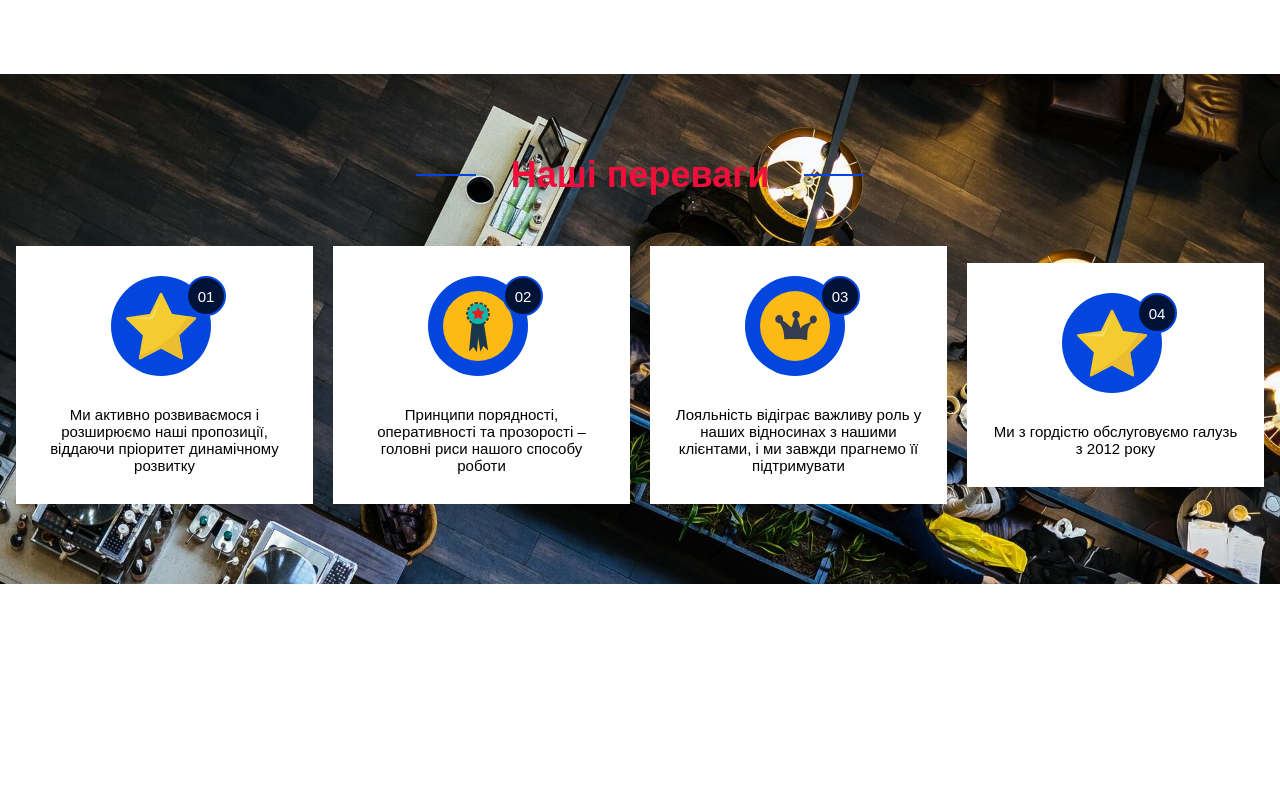
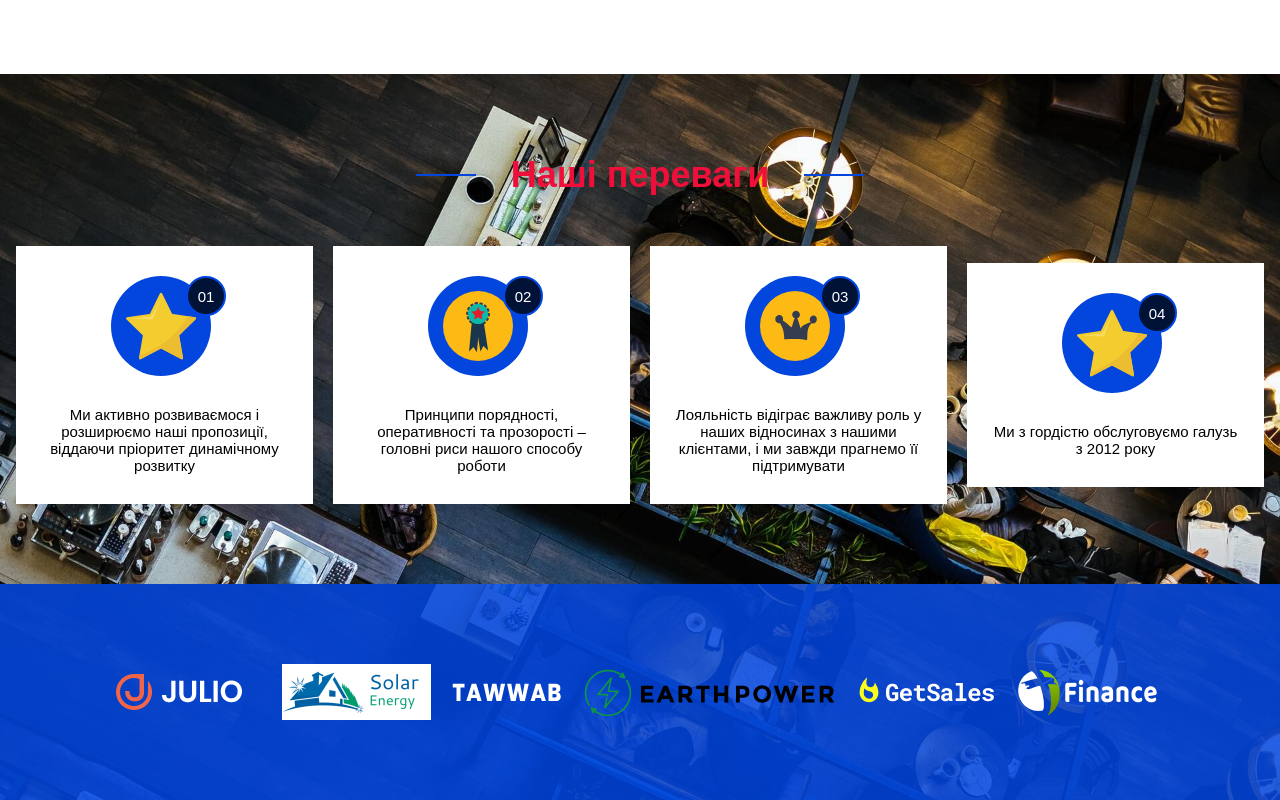
Before and after one commit to KittyKattyD/work1, a plain HTML site: page index.html in a window 1280 px wide. Shown: the part 3161-3961 px from the top of the page. Before the commit the page ends 3745 px from the top, so only its background shows below. Drawn offline with Linux system fonts and the light colour scheme.

Commit message:
Update index.html

```diff
--- a/index.html
+++ b/index.html
@@ -730,6 +730,46 @@
                 text-align: center;
                 font-size: 15px;
             }
+            /*--------------------*/
+            .the-partner-network {
+                padding: 80px 0;
+                background-image: url(images/bg/3_bg.jpg);
+                background-repeat: no-repeat;
+                background-size: cover;
+                background-position: center center;
+                position: relative;
+                z-index: 1;
+            }
+            .the-partner-network-overlay {
+                opacity: 0.85;
+                background-color: #0046e2;
+                position: absolute;
+                top: 0;
+                left: 0;
+                height: 100%;
+                width: 100%;
+                z-index: -1;
+            }
+            .the-partner-network-container {
+                max-width: 1310px;
+                width: 100%;
+                padding: 0 16px;
+                margin: 0 auto;
+            }
+            .the-partner-network-wrapper {
+                display: flex;
+                flex-direction: row;
+                justify-content: center;
+                align-items: center;
+                gap: 20px;
+            }
+            .the-partner-network-wrapper img:hover {
+                background-color: #ec0e38;
+                opacity: 0.5;
+                padding: 15px;
+                transform: scale(1.1);
+                transition: all 0.3s ease-in-out;
+            }
         </style>
     </head>
     <body>
@@ -1066,5 +1106,18 @@
                 </div>
             </div>
         </section>
+        <section class="the-partner-network">
+            <div class="the-partner-network-overlay"></div>
+            <div class="the-partner-network-container">
+                <div class="the-partner-network-wrapper">
+                    <img src="images/partners/0_part.png" alt="partner">
+                    <img src="images/partners/1_part.png" alt="partner">
+                    <img src="images/partners/2_part.png" alt="partner">
+                    <img src="images/partners/3_part.png" alt="partner">
+                    <img src="images/partners/4_part.png" alt="partner">
+                    <img src="images/partners/5_part.png" alt="partner">
+                </div>
+            </div>
+        </section>
     </body>
 </html>
```
